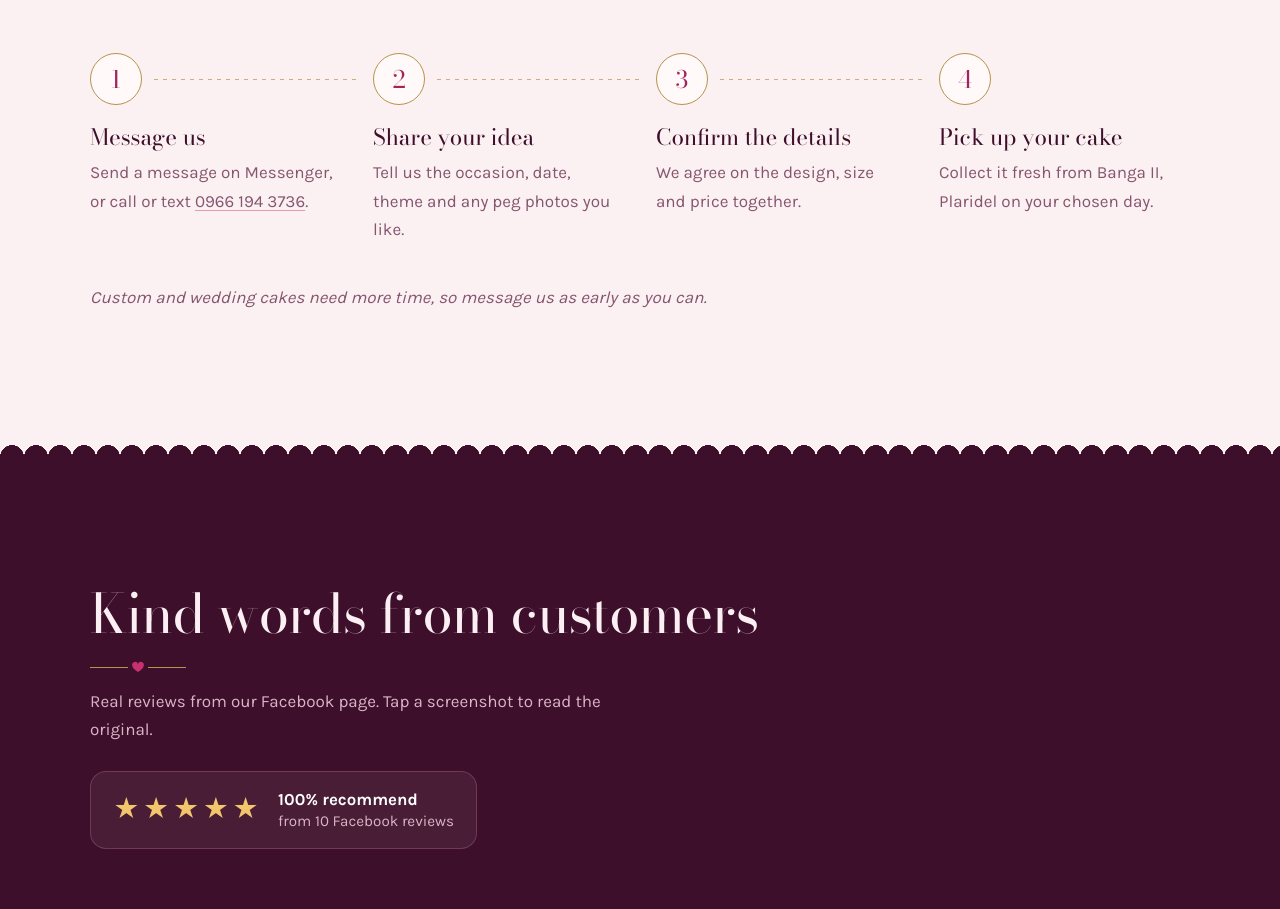
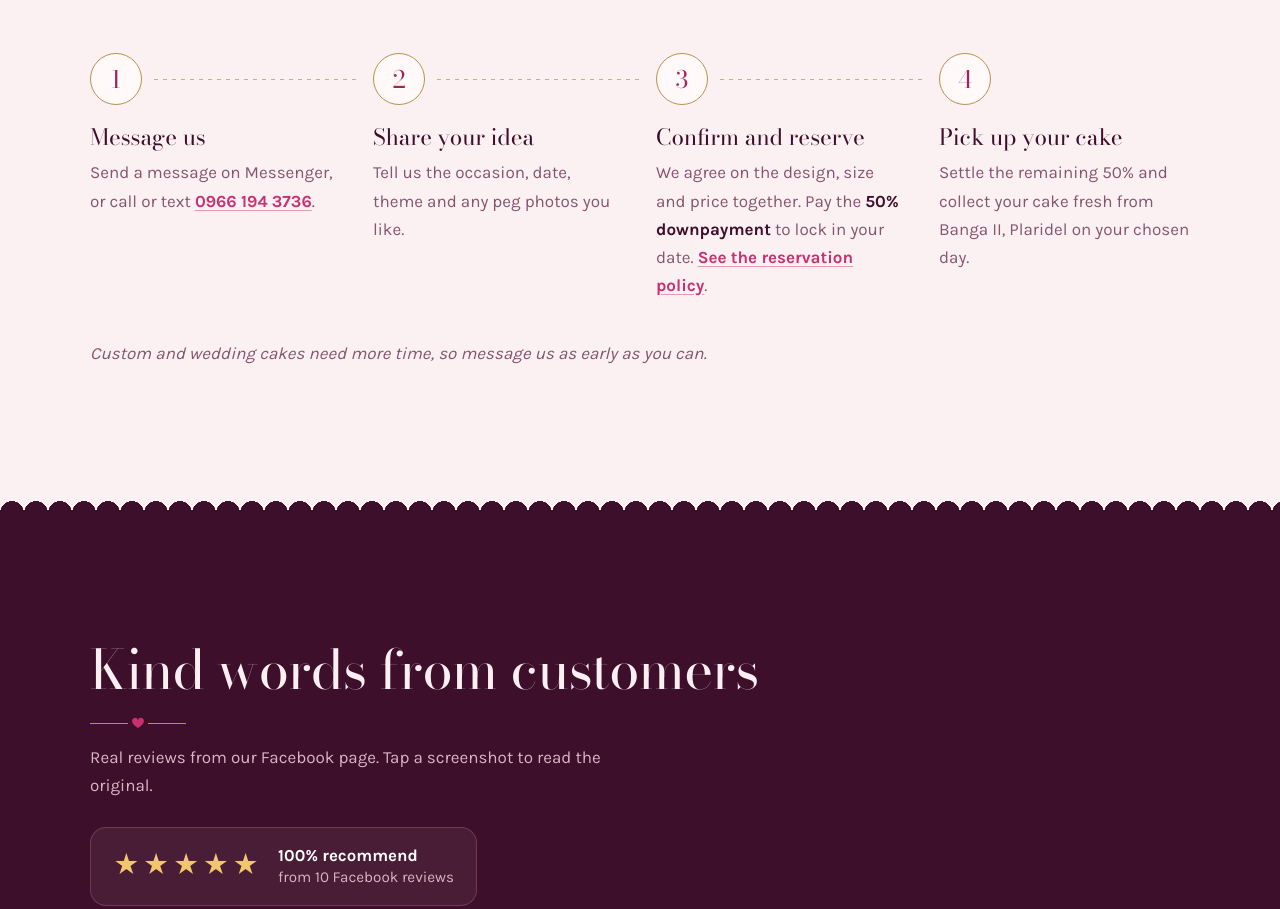
Before and after one commit to royceibay19/sweettreatsbychar-site, a plain HTML site: page index.html in a window 1280 px wide. Shown: the part 6634-7543 px from the top of the page. Drawn offline with nearby package versions, Linux system fonts and the light colour scheme.

Commit message:
How to order: mention 50% downpayment and link to the reservation policy
Co-Authored-By: Claude Opus 5.5 <noreply@anthropic.com>

```diff
--- a/index.html
+++ b/index.html
@@ -280,12 +280,12 @@
             <p>Tell us the occasion, date, theme and any peg photos you like.</p>
           </li>
           <li class="reveal">
-            <h3>Confirm the details</h3>
-            <p>We agree on the design, size and price together.</p>
+            <h3>Confirm and reserve</h3>
+            <p>We agree on the design, size and price together. Pay the <strong>50% downpayment</strong> to lock in your date. <a href="#policy">See the reservation policy</a>.</p>
           </li>
           <li class="reveal">
             <h3>Pick up your cake</h3>
-            <p>Collect it fresh from Banga II, Plaridel on your chosen day.</p>
+            <p>Settle the remaining 50% and collect your cake fresh from Banga II, Plaridel on your chosen day.</p>
           </li>
         </ol>
         <p class="steps__note reveal">Custom and wedding cakes need more time, so message us as early as you can.</p>
--- a/style.css
+++ b/style.css
@@ -278,6 +278,9 @@ p { margin: 0 0 1em; }
 }
 .steps__list h3 { font-size: 1.4rem; margin-bottom: 8px; }
 .steps__list p { color: var(--muted); margin: 0; }
+.steps__list p strong { color: var(--text); }
+.steps__list p a { color: var(--accent); font-weight: 600; }
+#policy { scroll-margin-top: 110px; }
 .steps__note { margin-top: 40px; color: var(--muted); font-style: italic; }
 
 /* ---------- Reviews ---------- */
```
